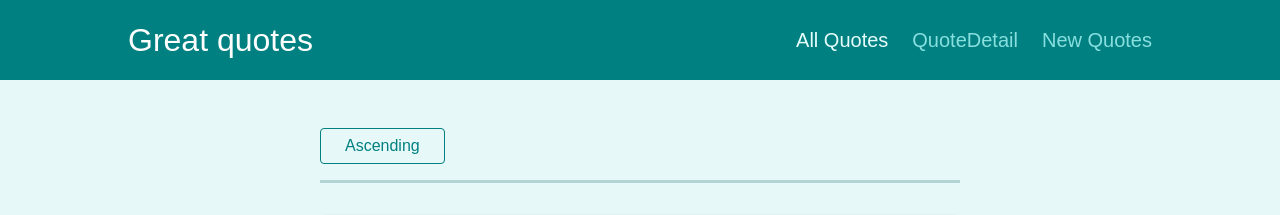
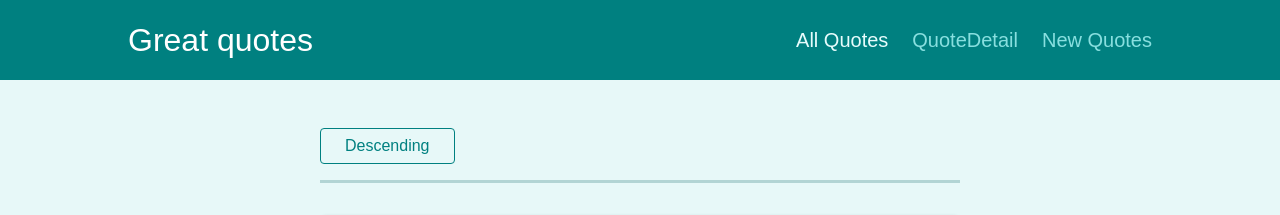
Before and after one commit to Kavery-pm/quote-app, a React (Create React App) app: page /quotes in a window 1280 px wide. Shown: the top 215 px of the page. Built offline with nearby package versions, Linux system fonts and the light colour scheme.

Commit message:
made the sorting button dynamic

```diff
--- a/src/components/quotes/QuoteList.js
+++ b/src/components/quotes/QuoteList.js
@@ -17,7 +17,7 @@ const QuoteList = (props) => {
   return (
     <Fragment>
       <div className={classes.sorting}>
-        <button onClick={changeSortingHandler}>Ascending</button>
+        <button onClick={changeSortingHandler}>{isSortAscending ? 'Ascending' : 'Descending'}</button>
       </div>
       <ul className={classes.list}>
         {props.quotes.map((quote) => (
```
Also changed, not shown: 1 other file (tests, documents, lock files or other folders).
